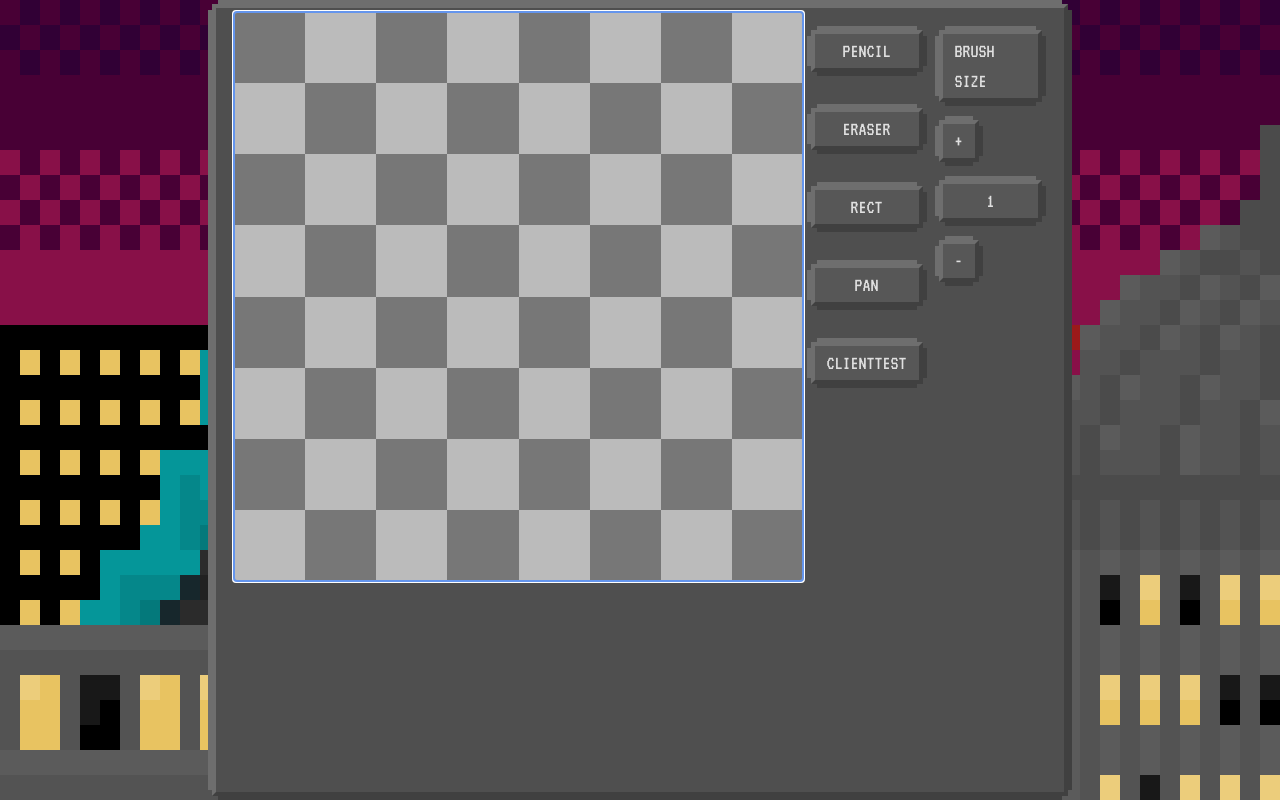
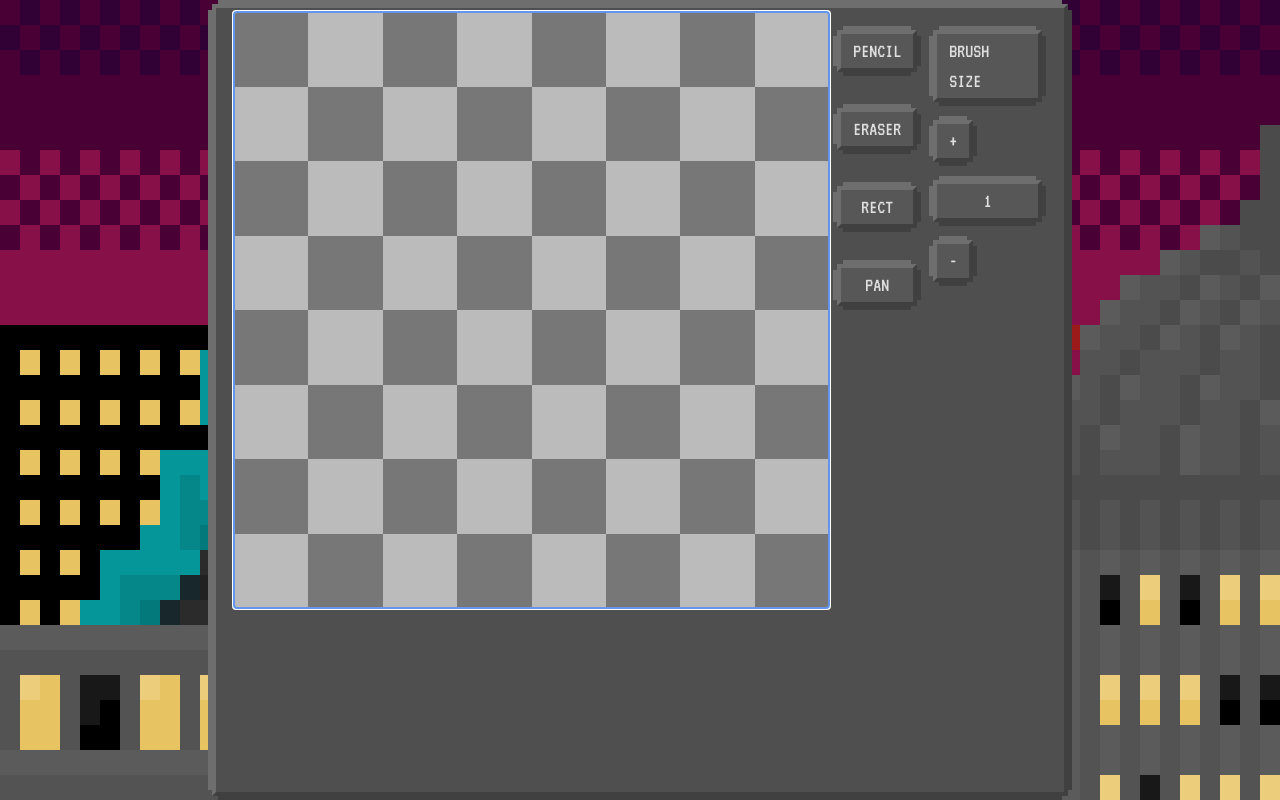
Before and after one commit to Sanae6/chair, a SvelteKit app: page /testing/1/1 in a window 1280 px wide. Built offline with nearby package versions, Linux system fonts and the light colour scheme; no server answers.

Commit message:
#17 Implemented system for tools to draw preview

```diff
--- a/src/lib/controller/tool.ts
+++ b/src/lib/controller/tool.ts
@@ -12,7 +12,7 @@ export type Tool = {
     applicableSettings: Set<keyof ToolSettings>
     applicationType: "single_click" | "click_drag" | "click_release" | "pan",
     generateOperation?(mouseState: MouseState, color: Color): Operation,
-    clientOperation?(): void,
+    drawPreview?(context: OffscreenCanvasRenderingContext2D, mouseState: MouseState, color: Color): void,
 };
 
 export const defaultToolSettings: ToolSettings = {
@@ -28,6 +28,10 @@ export const tools: Array<Tool>= [
         generateOperation(mouseState: MouseState, color: Color) {
             let settings = this.settings
             return {settings, position: mouseState.position, color, type: "pencil"}
+        },
+        drawPreview(context: OffscreenCanvasRenderingContext2D, mouseState: MouseState, color: Color) {
+            context.fillStyle = color;
+            context.fillRect(mouseState.position.x, mouseState.position.y, 1, 1);
         }
     },
     {
@@ -48,7 +52,18 @@ export const tools: Array<Tool>= [
         generateOperation(mouseState: MouseState, color: Color) {
             let settings = this.settings
             return {settings, position: mouseState.firstPos, position2: mouseState.position, color: color, type: "rect"}
+        },
+        drawPreview(context: OffscreenCanvasRenderingContext2D, mouseState: MouseState, color: Color) {
+            context.fillStyle = color;
+            if (mouseState.drawing) {
+                const topLeftCorner = {x: Math.min(mouseState.firstPos.x, mouseState.position.x), y: Math.min(mouseState.firstPos.y, mouseState.position.y)}
+                const bottomRightCorner = {x: Math.max(mouseState.firstPos.x, mouseState.position.x), y: Math.max(mouseState.firstPos.y, mouseState.position.y)}
+                context.fillRect(topLeftCorner.x, topLeftCorner.y, bottomRightCorner.x-topLeftCorner.x, bottomRightCorner.y-topLeftCorner.y);
+            } else {
+                context.fillRect(mouseState.position.x, mouseState.position.y, 1, 1);
+            }
         }
+
     },
     {
         displayName: "Pan",
@@ -56,13 +71,4 @@ export const tools: Array<Tool>= [
         applicableSettings: new Set(),
         applicationType: "pan",
     },
-    {
-        displayName: "ClientTest",
-        settings: {... defaultToolSettings},
-        applicableSettings: new Set(),
-        applicationType: "single_click",
-        clientOperation: () => {
-            console.log("this runs on the client?????? wow!")
-        }
-    }
 ]
--- a/src/routes/testing/[room]/[username]/+page.svelte
+++ b/src/routes/testing/[room]/[username]/+page.svelte
@@ -12,6 +12,7 @@
 
   let surfaceCanvas: OffscreenCanvas;
   let backgroundCanvas: OffscreenCanvas;
+  let toolPreviewCanvas: OffscreenCanvas;
   let displayCanvas: HTMLCanvasElement;
   let connection: Connection;
   let surface: Surface;
@@ -28,6 +29,7 @@
 
     connection = await Connection.connect(data.username, data.room);
     surfaceCanvas = new OffscreenCanvas(32, 32);
+    toolPreviewCanvas = new OffscreenCanvas(32, 32);
     backgroundCanvas = new OffscreenCanvas(32, 32);
     surface = new Surface({ x: 32, y: 32 }, surfaceCanvas.getContext("2d")!);
     surface.clear();
@@ -64,9 +66,6 @@
     if (currentTool.generateOperation != undefined) {
       handleOperation(currentTool.generateOperation(mouseState, color));
     }
-    if (currentTool.clientOperation != undefined) {
-      currentTool.clientOperation();
-    }
   }
 
   function refreshDisplayCanvas() {
@@ -79,6 +78,7 @@
     displayCtx.setTransform(displayTransform2D);
     displayCtx.drawImage(backgroundCanvas, 0, 0);
     displayCtx.drawImage(surfaceCanvas, 0, 0);
+    displayCtx.drawImage(toolPreviewCanvas, 0, 0);
     // Draws terrible looking gridlines between pixels for debugging
     // for(let i = 0; i < 32; i++) {
     //   displayCtx.lineWidth = 1/displayScale;
@@ -108,6 +108,29 @@
         backgroundCtx.fillStyle = (x+y)%2==0 ? color1 : color2;
         backgroundCtx.fillRect(x*gridTileWidth, y*gridTileWidth, gridTileWidth, gridTileWidth);
       }
+    }
+  }
+
+  function clearToolPreview() {
+    let toolPreviewCtxOptional: OffscreenCanvasRenderingContext2D | null = toolPreviewCanvas.getContext("2d");
+    if (toolPreviewCtxOptional == null) return;
+    let toolPreviewCtx: OffscreenCanvasRenderingContext2D = toolPreviewCtxOptional;
+
+    toolPreviewCtx.clearRect(0, 0, 32, 32);
+    refreshDisplayCanvas();
+  }
+
+  function refreshToolPreviewCanvas() {
+    if (currentTool.drawPreview != undefined) {
+      let toolPreviewCtxOptional: OffscreenCanvasRenderingContext2D | null = toolPreviewCanvas.getContext("2d");
+      if (toolPreviewCtxOptional == null) return;
+      let toolPreviewCtx: OffscreenCanvasRenderingContext2D = toolPreviewCtxOptional;
+
+      // todo: replace with actual variable that controls colour
+      let color: Color = "cornflowerblue";
+      toolPreviewCtx.clearRect(0, 0, 32, 32);
+      currentTool.drawPreview(toolPreviewCtx, mouseState, color);
+      refreshDisplayCanvas();
     }
   }
 
@@ -151,6 +174,8 @@
     mouseState.position = clientToSurfaceCoords({x: event.clientX, y: event.clientY});
     mouseState.previousPos = clientToSurfaceCoords({x: event.clientX-event.movementX, y: event.clientY-event.movementY});
 
+    refreshToolPreviewCanvas();
+
     if ((event.buttons & 1) == 1 && currentTool.applicationType == "click_drag" && mouseState.drawing ) {
       if (mouseState.position.x != mouseState.previousPos.x || mouseState.position.y != mouseState.previousPos.y) {
         draw(event);
@@ -163,6 +188,11 @@
       displayTransform2D = composeTransforms(transformFromTranslation(movement.x, movement.y), displayTransform2D);
       refreshDisplayCanvas();
     };
+  }
+
+  function mouseLeave(event: MouseEvent) {
+    mouseState.drawing = false;
+    clearToolPreview();
   }
 
   function wheel(event: WheelEvent) {
@@ -190,6 +220,7 @@
         onmousedown={mouseDown}
         onmouseup={mouseUp}
         onmousemove={mouseMove}
+        onmouseleave={mouseLeave}
         onwheel={wheel}
         oncontextmenu={(e) => {e.preventDefault()}}
       ></canvas>
```
